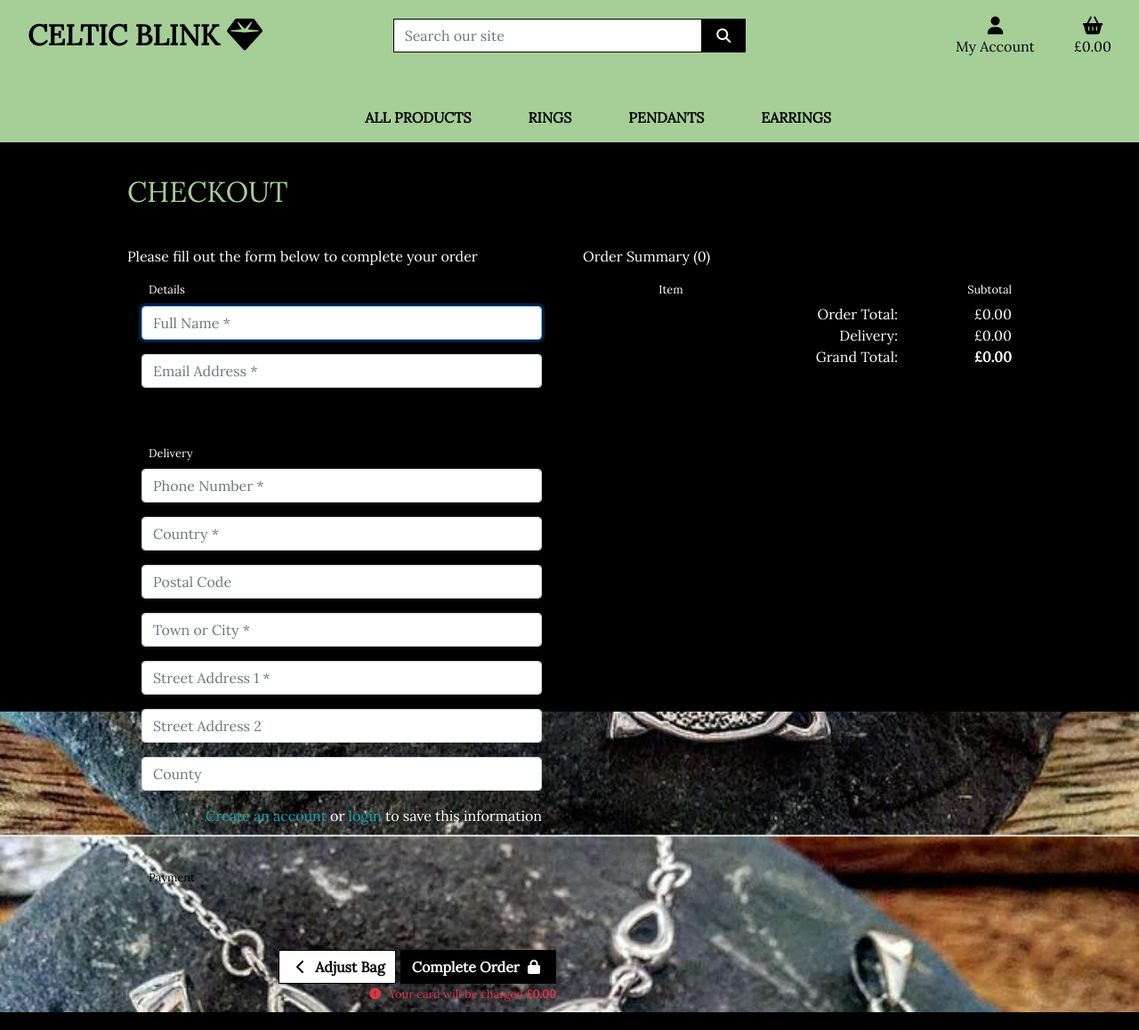
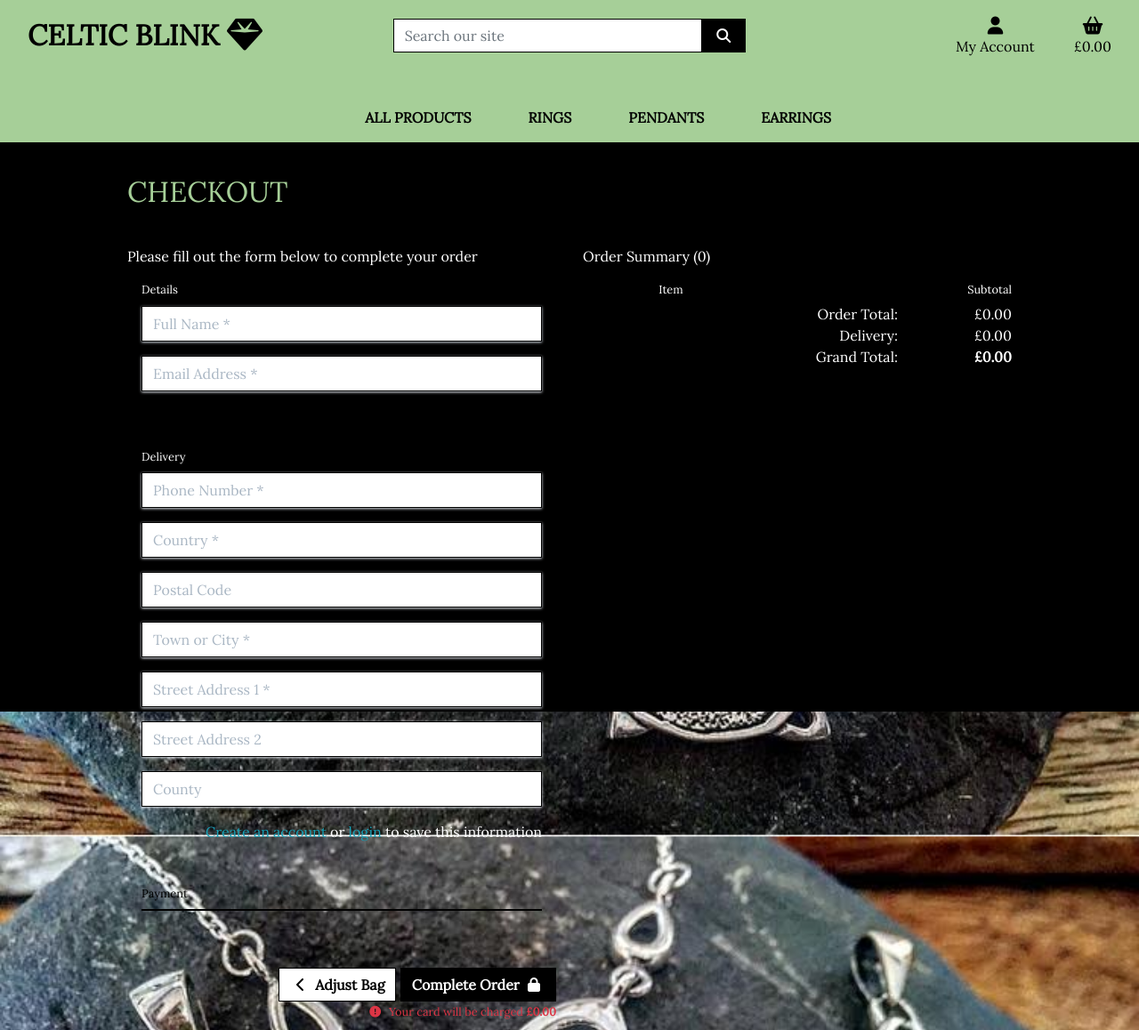
Before and after one commit to komfiGolabi/celtic-blink, a Django app: template checkout/templates/checkout/checkout.html in a window 1280 px wide. Shown: the whole page at 89% size. Run offline with Django 3.2, Linux system fonts and the light colour scheme; the template is opened without the code that fills it: values that come from a table or form of the project are taken from there, others are empty; some libraries are stand-ins or nearby versions.

Commit message:
styled the checkout form

```diff
--- a/bag/templates/bag/bag.html
+++ b/bag/templates/bag/bag.html
@@ -119,7 +119,7 @@
                     </table>
                 </div>
             {% else %}
-                <p class="lead mb-5">Your bag is empty.</p>
+                <p class="lead mb-5 text-white">Your bag is empty.</p>
                 <a href="{% url 'products' %}" class="btn btn-outline-black rounded-0 btn-lg">
                     <span class="icon">
                         <i class="fas fa-chevron-left"></i>
--- a/checkout/static/checkout/css/checkout.css
+++ b/checkout/static/checkout/css/checkout.css
@@ -0,0 +1,37 @@
+.StripeElement,
+.stripe-style-input {
+  box-sizing: border-box;
+  height: 40px;
+  padding: 10px 12px;
+  border: 1px solid transparent;
+  border-radius: 0px;
+  background-color: white;
+  box-shadow: 0 1px 3px 0 #e6ebf1;
+  -webkit-transition: box-shadow 150ms ease;
+  transition: box-shadow 150ms ease;
+}
+
+.StripeElement--focus,
+.stripe-style-input:focus,
+.stripe-style-input:active {
+  box-shadow: 0 1px 3px 0 #cfd7df;
+}
+
+.StripeElement--webkit-autofill {
+  background-color: #fefde5 !important;
+}
+
+.stripe-style-input::placeholder {
+    color: #aab7c4;
+}
+
+.fieldset-label {
+    position: relative;
+    right: .5rem;
+}
+
+#payment-form .form-control,
+#card-element {
+    color: #000;
+    border: 1px solid #000;
+}
```
